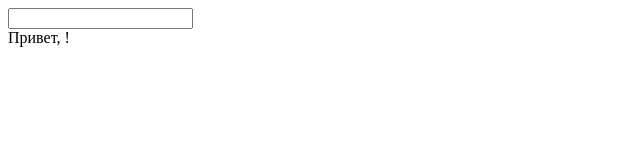
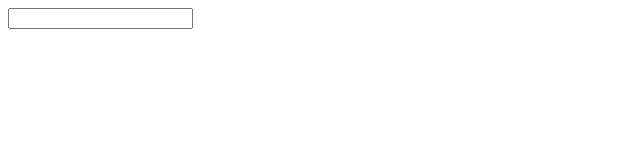
Before and after one commit to Memfisu/trainings, a React (Create React App) app: page / in a window 1280 px wide. Shown: the top 160 px of the page, without its empty margins (0-640 px from the left). Built offline with nearby package versions, Linux system fonts and the light colour scheme.

Commit message:
улучшенное путешествие

```diff
--- a/src/App.js
+++ b/src/App.js
@@ -19,7 +19,7 @@ class App extends React.Component {
     render() {
         return <div>
             <input type="text" onChange={this.handleName}/>
-            <div>Привет, {this.state.value}!</div>
+	        <div>{(this.state.value.length > 1) ? (<div>Привет, {this.state.value}!</div>) : null}</div>
 	        <div>{this.ifVasya(this.state.value)}</div>
         </div>
     }
```
